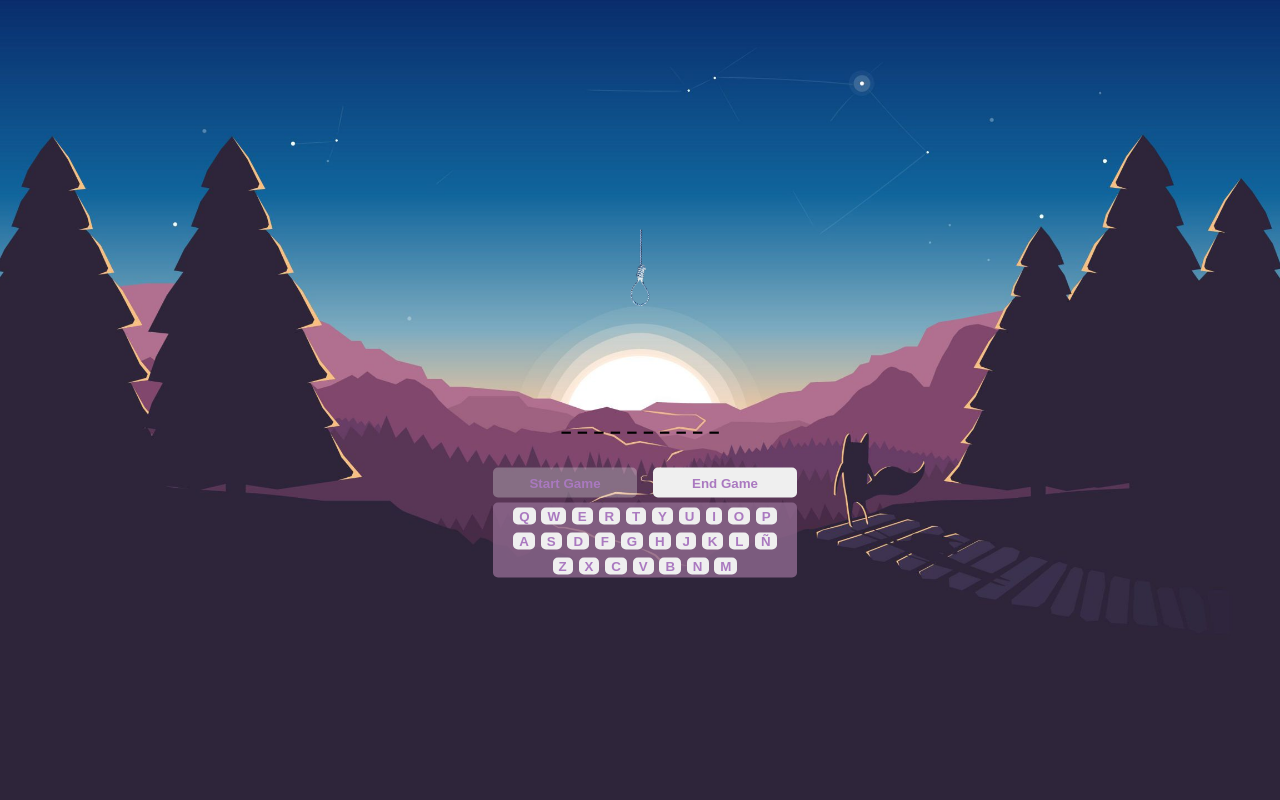
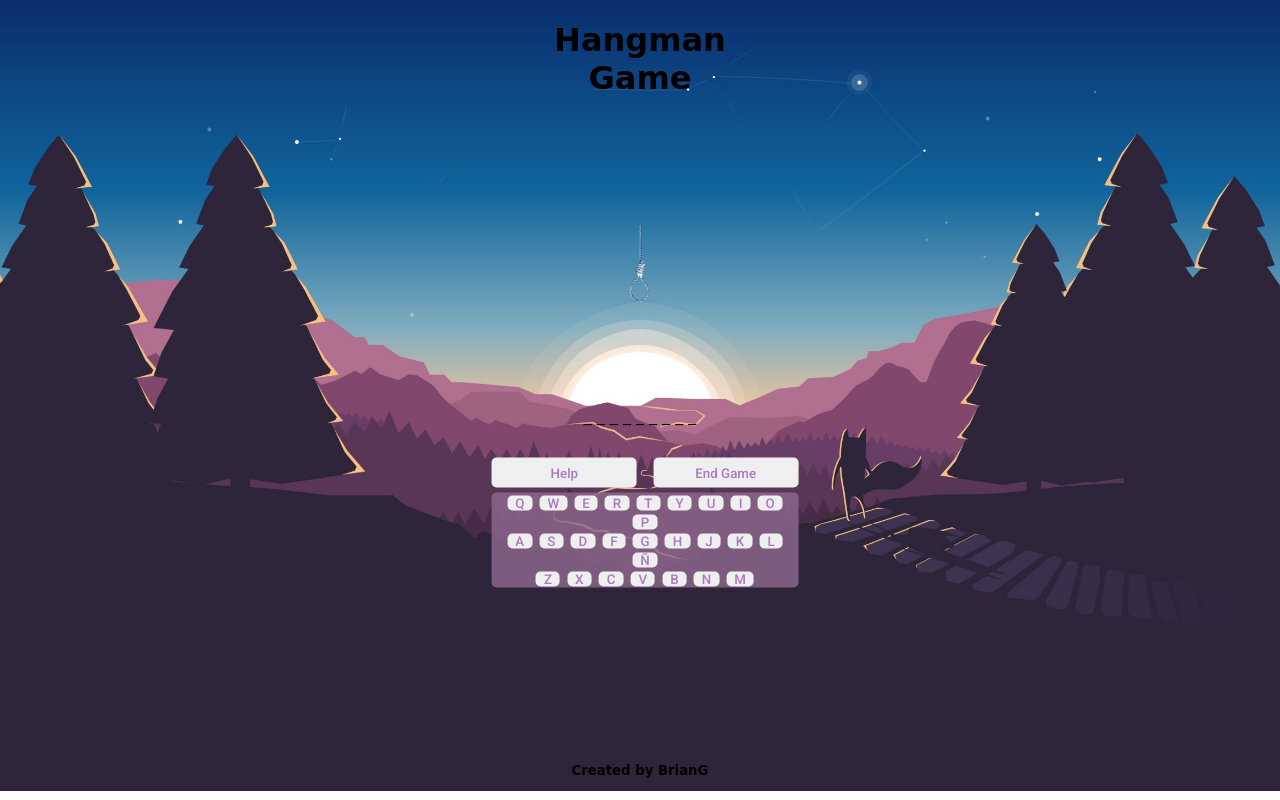
Before and after one commit to Briantahiel/Hangman, a plain HTML site: page index.html in a window 1280 px wide. Both pictures are taken after a click on the button "Start Game". Drawn offline with Linux system fonts and the light colour scheme; a web font is replaced by a local one.

Commit message:
adding functionality

```diff
--- a/index.html
+++ b/index.html
@@ -8,6 +8,9 @@
     <title>Document</title>
   </head>
   <body>
+    <main>
+        <h1>Hangman Game</h1>
+    </main>
     <div class="container">
       <div class="container-hangman">
         <div class="main-container">
@@ -27,7 +30,7 @@
           </div>
           <div>
             <div class="addWord-container">
-                        <input type="text" autofocus  id="btn-addWord" />
+              <input type="text" autofocus id="btn-addWord" />
             </div>
           </div>
           <div class="container-btn">
@@ -36,8 +39,18 @@
               id="startGame"
               type="submit"
               onclick="startGame()"
-                >Start Game</button>
-                <button id="addWord-btn" onclick="addWord()">Add a new word</button>
+            >
+              Start Game
+            </button>
+            <button
+            class="btn-help"
+            id="getHelp"
+            type="submit"
+            onclick="getHelp()"
+          >
+            Help
+          </button>
+            <button id="addWord-btn" onclick="addWord()">New word</button>
             <button class="gameOver" onclick="gameOver()">End Game</button>
           </div>
         </div>
@@ -78,6 +91,9 @@
         </div>
       </div>
     </div>
+    <footer>
+        <h5>Created by BrianG</h5>
+    </footer>
     <script src="./script.js"></script>
   </body>
 </html>
--- a/script.js
+++ b/script.js
@@ -10,6 +10,7 @@ String.prototype.replaceAt = function (index, character) {
 let gameOverBtn = document.querySelector(".gameOver").style.display = "none";
 document.querySelector(".container-keyboard").style.visibility = "hidden";
 document.querySelector(".container-game").style.visibility = "visible";
+document.querySelector(".btn-help").style.display = "none";
 let btn_letters = document.querySelectorAll(".keyboard button");
 
 function showMessage(){
@@ -62,7 +63,22 @@ function addWord() {
   clearValue();
 }
 let randomWord = "";
-let words = ["JAVA", "JAVASCRIPT", "PYTHON"];
+let words = [
+    { title: "JAVA", description: "Programming language. Its logo is a hot drink." },
+    { title: "PYTHON", description: "Programming language. If it were real, it could bite you." },
+    { title: "JAVASCRIPT", description: "Programming language. Fact, this game is made with this language." },
+    { title: "BOOLEAN", description: "This help could be true or false, but not something else." },
+    { title: "ITERATION", description: "The process of selecting these words at random is this action itself." },
+    { title: "BUG", description: "It can cause a glitch or imperfection to any computer program." },
+    { title: "PROGRAMMER", description: "Easypeasy. This is the person who writes or creates code among other actions." },
+    { title: "LOOP", description: "A snippet of code that iterates until a condition is met." },
+];
+
+// for(let i = 0; i < words.length; i++){
+//     console.log(words[i].title);
+//     console.log(words[i].description)
+// }
+
 const btn = document.getElementById("startGame");
 const btnEndGame = document.getElementById("");
 btn.addEventListener("click", startGame);
@@ -79,13 +95,14 @@ function startGame() {
   usedLetters = [];
   countFail = 1;
   countHit = 0;
+  document.querySelector(".btn-start").style.display = "none";
+  document.querySelector(".btn-help").style.display = "block";
   document.querySelector(".message").style.visibility = "hidden";
   document.querySelector(".gameOver").style.display = "block";
   document.querySelector("#addWord-btn").style.display = "none";
   document.querySelector(".underscore").style.visibility = "visible";
   document.querySelector(".gameOver").style.visibility = "visible";
   document.querySelector(".addWord-container").style.visibility = "hidden";
-  gameOverBtn = document.querySelector(".gameOver").disabled = false;
   document.getElementById("imagen").style.visibility = "visible";
   //document.querySelector(".usedLetters").style.visibility = "visible";
   document.querySelector(".usedLetters").innerHTML = "";
@@ -93,13 +110,17 @@ function startGame() {
   document.querySelector(".container-game").style.visibility = "visible";
   document.getElementById("imagen").src = `./images/part1.png`;
   document.querySelector(".underscore").innerHTML = "";
+  gameOverBtn = document.querySelector(".gameOver").disabled = false;
   const countWords = words.length;
   const randomValue = Math.floor(Math.random() * countWords);
-  randomWord = words[randomValue];
+  randomWord = words[randomValue].title;
+  description = words[randomValue].description;
   underscore = randomWord.replace(/./g, "_ ");
   document.querySelector(".underscore").innerHTML = underscore;
 }
-
+function getHelp(){
+    alert(description)
+}
 function clickOnLetter(e) {
   let btn = e.target;
   const letter = btn.innerHTML;
@@ -131,14 +152,16 @@ function clickOnLetter(e) {
   //document.querySelector(".usedLetters").innerHTML = onlyOnes;
 }
 function endGame() {
+  document.querySelector(".btn-start").style.display = "block";
   document.querySelector(".gameOver").style.display = "none";
+  document.querySelector(".btn-help").style.display = "none";
   document.querySelector("#addWord-btn").style.display = "block";
   document.querySelector(".usedLetters").style.visibility = "hidden";
   document.querySelector(".underscore").style.visibility = "hidden";
-  gameOverBtn = document.querySelector(".gameOver").disabled = true;
   document.getElementById("imagen").style.visibility = "hidden";
   document.querySelector(".addWord-container").style.visibility = "visible";
   btn.disabled = false;
+  gameOverBtn = document.querySelector(".gameOver").disabled = true;
   document.querySelector(".container-keyboard").style.visibility = "hidden";
     for (let i = 0; i < btn_letters.length; i++) {
         btn_letters[i].disabled = false;
@@ -147,12 +170,14 @@ function endGame() {
 
 function gameOver() {
   alert("Are you sure?");
+  document.querySelector(".btn-start").style.display = "block";
+  document.querySelector(".btn-help").style.display = "none";
   document.querySelector(".gameOver").style.display = "none";
   document.querySelector("#addWord-btn").style.display = "block";
-  gameOverBtn = document.querySelector(".gameOver").disabled = true;
   document.querySelector(".addWord-container").style.visibility = "visible";
   document.getElementById("imagen").style.visibility = "hidden";
   document.querySelector(".underscore").style.visibility = "hidden";
+  gameOverBtn = document.querySelector(".gameOver").disabled = true;
   for (let i = 0; i < btn_letters.length; i++) {
     btn_letters[i].disabled = false;
   }
--- a/style.css
+++ b/style.css
@@ -1,15 +1,29 @@
 @import url('https://fonts.googleapis.com/css2?family=Poppins:ital,wght@0,200;0,300;0,400;0,500;0,600;1,100;1,200&display=swap');
+@import url('https://fonts.googleapis.com/css2?family=Solitreo&display=swap');
+@import url('https://fonts.googleapis.com/css2?family=Bangers&display=swap');
+@import url('https://fonts.googleapis.com/css2?family=Bangers&family=Henny+Penny&display=swap');
+@import url('https://fonts.googleapis.com/css2?family=Roboto:wght@400;500&display=swap');
 body{
-    font-family: 'Poppins', sans-serif;
+    /* font-family: 'Poppins', sans-serif; */
+    /* font-family: 'Solitreo', cursive; */
+    /* font-family: 'Bangers', cursive; */
+    font-family: 'Henny Penny', cursive;
+    /* letter-spacing: 1px; */
     margin: 0;
     padding: 0;
     background-image: url("./images/background1.jpg");
-    height: 100vh;
+    height: calc(100vh - 30px);
     background-position: center;
     background-repeat: no-repeat;
     background-size: cover;
     color: black;
-    font-weight: 600;
+}
+main{
+    width: 230px;
+    position: relative;
+    top: 0;
+    text-align: center;
+    margin: auto;
 }
 .container{
     width: 100%;
@@ -57,6 +71,7 @@ body{
 }
 .keyboard button{
     margin: 1px;
+    padding: 0 8px 0 8px;
 }
 .container-keyboard{
     width: 95%;
@@ -66,13 +81,20 @@ body{
     background-color: rgb(143, 105, 143, 0.8);
 }
 button{
+    /* font-family: 'Henny Penny', cursive; */
+    font-family: 'Roboto', sans-serif;
+    /* font-family: 'Solitreo', cursive; */
+    /* font-family: 'Bangers', cursive; */
     color: rgb(170, 121, 192);
     cursor: pointer;
-    font-weight: 600;
+    font-weight: 500;
     border: none;
     border-radius: 5px;
 }
 input[type="text"]{
+    /* font-family: 'Solitreo', cursive; */
+    /* font-family: 'Bangers', cursive; */
+    font-family: 'Henny Penny', cursive;
     background-color: rgb(5, 5, 5, 0.3);
     border: none;
     height: 30px;
@@ -97,13 +119,40 @@ input[type="text"]{
 .container-btn button:hover{
     /* overflow: hidden; */
     transform: scale(1.05);
-    letter-spacing: 0.8px;
+    letter-spacing: 0.9px;
     background-color: rgb(170, 121, 192);
     color: white;
 }
 #imagen{
     width: 160px;
     filter: invert(1);
+}
+main h1{
+    cursor: pointer;
+    transition: 0.5s ease-in-out;
+}
+main h1:hover{
+    animation: pulse  1s infinite;
+}
+
+@keyframes pulse {
+    0% {
+        transform: scale(1);
+    }
+    50% {
+        transform: scale(1.1);
+    }
+    100% {
+        transform: scale(1);
+    }
+}
+footer{
+    position: absolute;
+    text-align: center;
+    width: 100%;
+    bottom: 0;
+    padding: 0;
+    margin: 0;
 }
 @media screen and (max-width: 640px) {
     .center-image{
```
Lines whose indentation alone changed are shown as unchanged.
